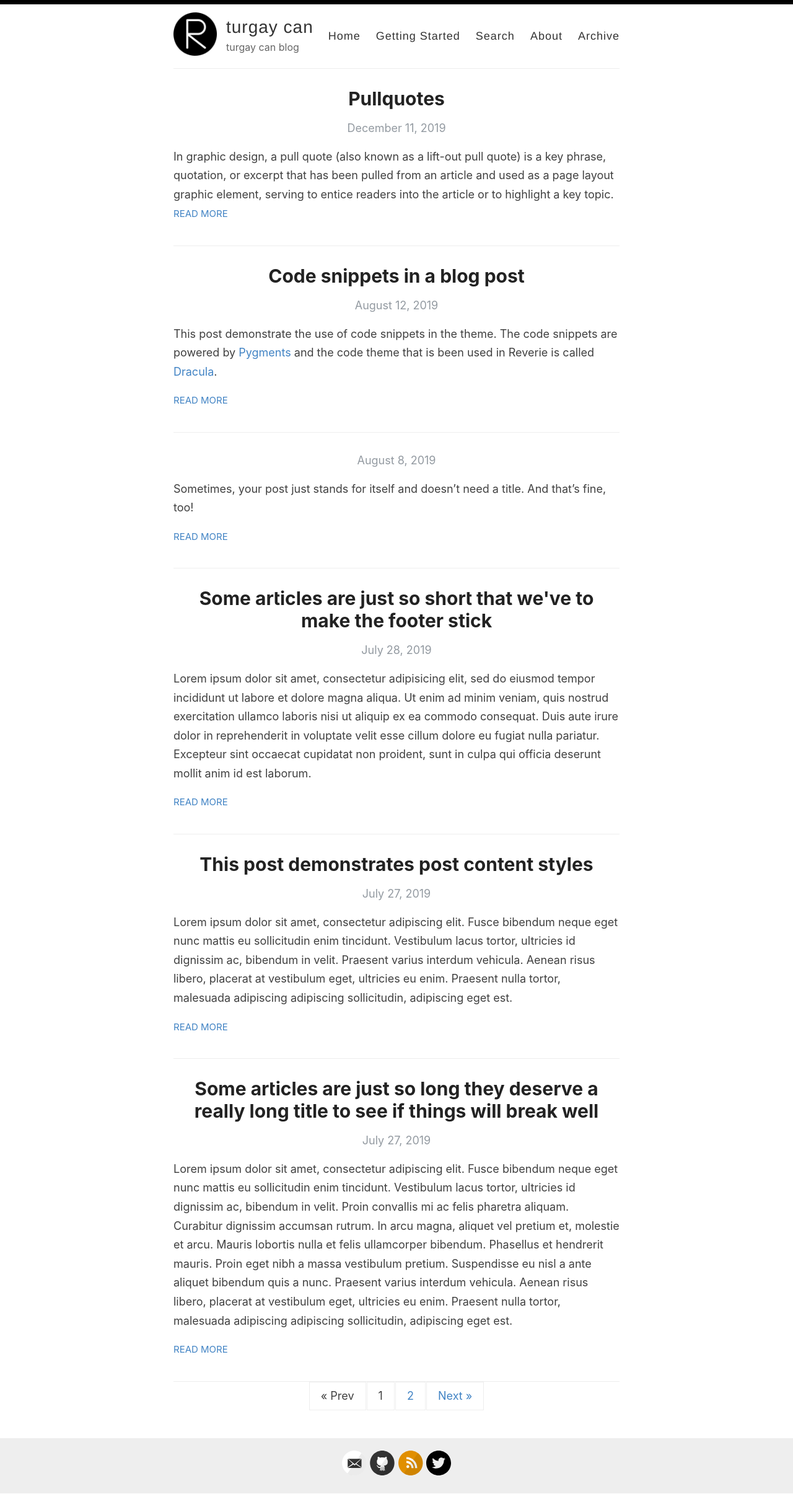
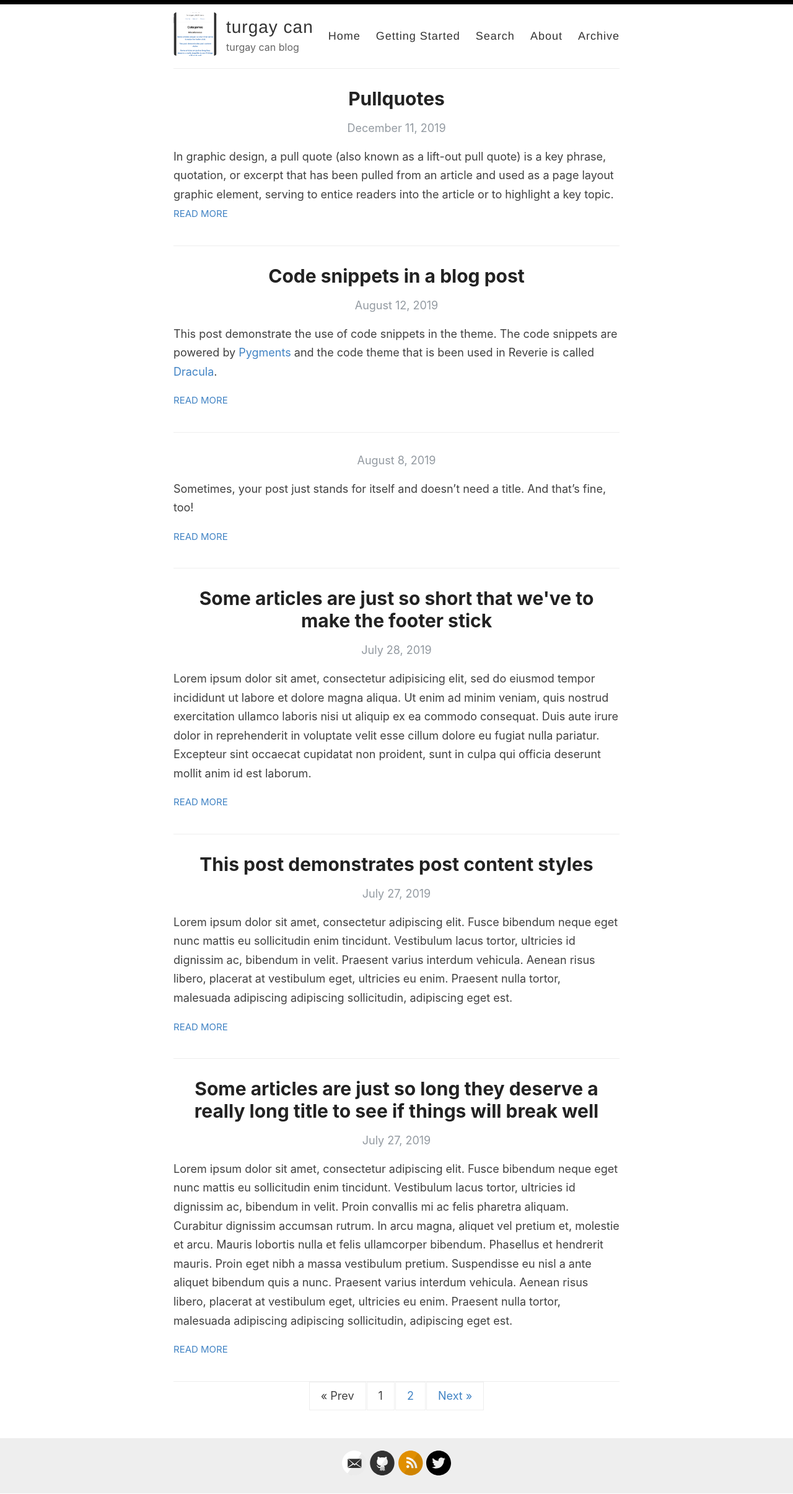
Before and after one commit to turgaycan/turgaycan.com, a Jekyll site: the page built from index.html, in a window 1280 px wide. Shown: the whole page at 62% size. Built offline with Jekyll 4.4.1, drawn with Linux system fonts in a browser that asks for light colours; the list of posts is cut into pages by our own code.

```diff
--- a/_config.yml
+++ b/_config.yml
@@ -12,7 +12,7 @@ author: Turgay CAN
 description: turgay can blog
 
 # URL of your avatar or profile pic (you could use your GitHub profile pic)
-avatar: /images/reverie.png
+avatar: /images/categories.png
 
 #
 # Flags below are optional
```
Also changed, not shown: .github/FUNDING.yml (deleted), images/reverie.png (deleted).
